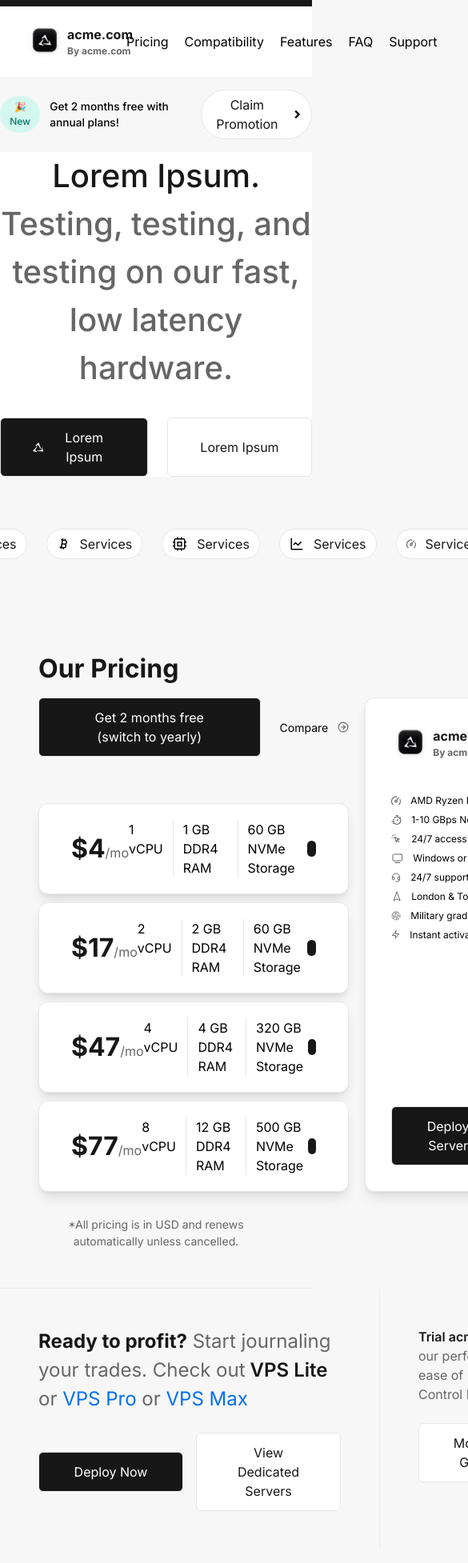
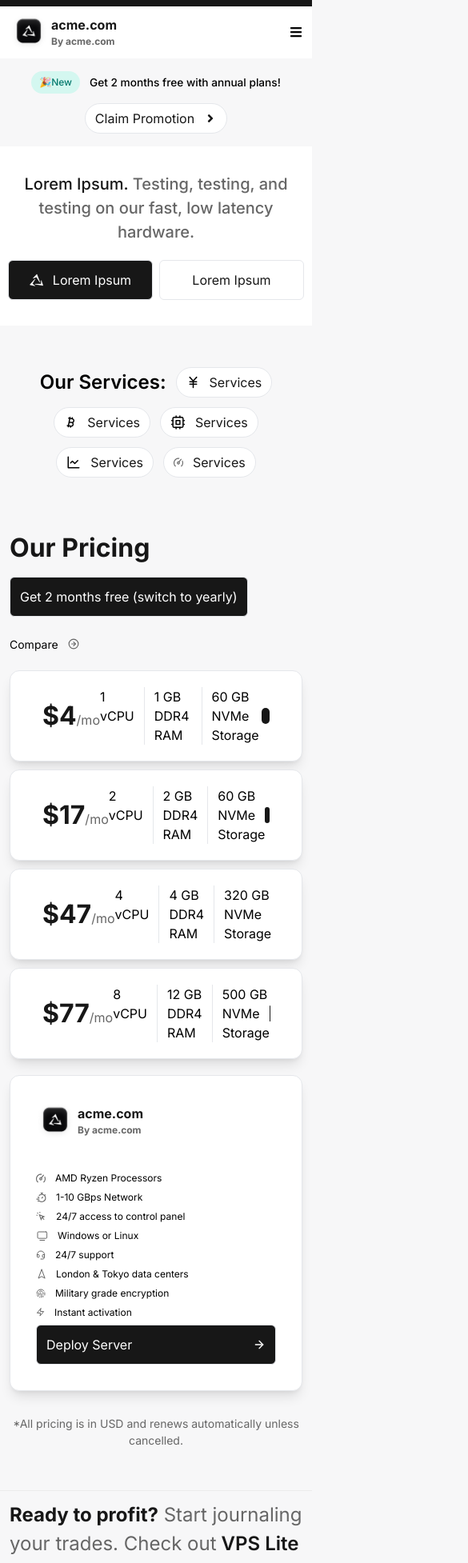
Before and after one commit to riajulpro/acme-rp, a Next.js app: page / in a window 390 px wide. Shown: the part 40-1994 px from the top of the page at 80% size, 585 px wide, since content can reach past the window. Built offline with nearby package versions, Linux system fonts and the light colour scheme.

Commit message:
Adding responsiveness

```diff
--- a/src/components/shared/ActionButton.jsx
+++ b/src/components/shared/ActionButton.jsx
@@ -3,7 +3,7 @@ import React from "react";
 const ActionButton = ({ children, className, variant }) => {
   return (
     <button
-      className={`${className} min-w-[181px] max-w-[386px] min-h-[40px] rounded-[6px] px-10 py-3 border ${
+      className={`${className} min-w-[181px] max-w-[386px] min-h-[40px] rounded-[6px] px-3 lg:px-10 py-3 border ${
         variant === "primary"
           ? "bg-primaryColor text-white"
           : "bg-white text-primaryColor"
--- a/src/components/ui/Banner.jsx
+++ b/src/components/ui/Banner.jsx
@@ -4,14 +4,14 @@ import ActionButton from "../shared/ActionButton";
 const Banner = () => {
   return (
     <section className="lg:min-h-[450px] bg-banner-bg object-cover bg-white flex items-center justify-center">
-      <div>
-        <h1 className="text-primaryColor text-center text-[40px] font-medium max-w-4xl">
+      <div className="mt-8 lg:mt-0">
+        <h1 className="text-primaryColor text-center text-[20px] md:text-[30px] lg:text-[40px] font-medium max-w-4xl">
           Lorem Ipsum.{" "}
           <span className="text-bannerText">
             Testing, testing, and testing on our fast, low latency hardware.
           </span>
         </h1>
-        <div className="flex justify-center gap-6 mt-[32px]">
+        <div className="flex justify-center gap-2 lg:gap-6 mt-5 mb-8 lg:mb-0 lg:mt-[32px]">
           <ActionButton
             className="flex items-center gap-3 justify-center"
             variant="primary"
--- a/src/components/ui/Header.jsx
+++ b/src/components/ui/Header.jsx
@@ -1,6 +1,5 @@
-import { LogoSymbol } from "@/utils/icons/primary-icons";
-import AcmeLogo from "../shared/AcmeLogo";
 import { IoMdArrowDropright } from "react-icons/io";
+import Navbar from "./Navbar";
 
 const Header = () => {
   return (
@@ -11,25 +10,7 @@ const Header = () => {
           Read more <IoMdArrowDropright />
         </div>
       </div>
-      <div className="flex justify-between items-center py-[12px] px-[32px] gap-10 bg-white">
-        <AcmeLogo />
-        <ul className="flex items-center gap-5 mr-auto">
-          <li>Pricing</li>
-          <li>Compatibility</li>
-          <li>Features</li>
-          <li>FAQ</li>
-          <li>Support</li>
-        </ul>
-        <div className="flex items-center gap-3">
-          <button>Login</button>
-          <div className="border rounded-[6px] flex items-center gap-3 px-[10px] py-[5px]">
-            <button>Start Now</button>
-            <button className="bg-primaryColor text-white rounded-[6px] py-[5px] px-[10px] flex items-center justify-center gap-3 text-[14px]">
-              <LogoSymbol /> Lorem Ipsum
-            </button>
-          </div>
-        </div>
-      </div>
+      <Navbar />
     </header>
   );
 };
--- a/src/components/ui/Navbar.jsx
+++ b/src/components/ui/Navbar.jsx
@@ -1,5 +1,81 @@
+"use client";
+
+import { LogoSymbol } from "@/utils/icons/primary-icons";
+import { FaBars } from "react-icons/fa";
+import AcmeLogo from "../shared/AcmeLogo";
+import { useState } from "react";
+import { RxCross2 } from "react-icons/rx";
+
 const Navbar = () => {
-  return <div>Navbar</div>;
+  const [bar, setBar] = useState(false);
+
+  const navItems = (
+    <>
+      <ul
+        className={`flex flex-col lg:flex-row lg:items-center gap-4 lg:gap-5 mr-auto`}
+      >
+        <li className="py-3 lg:py-0 border-b lg:border-none border-borderColor">
+          Pricing
+        </li>
+        <li className="py-3 lg:py-0 border-b lg:border-none border-borderColor">
+          Compatibility
+        </li>
+        <li className="py-3 lg:py-0 border-b lg:border-none border-borderColor">
+          Features
+        </li>
+        <li className="py-3 lg:py-0 border-b lg:border-none border-borderColor">
+          FAQ
+        </li>
+        <li className="py-3 lg:py-0 border-b lg:border-none border-borderColor">
+          Support
+        </li>
+      </ul>
+    </>
+  );
+
+  const navbarRight = (
+    <div className="mt-5 lg:mt-0 flex justify-center lg:justify-normal items-center gap-3">
+      <button>Login</button>
+      <div className="border rounded-[6px] flex items-center gap-3 px-[10px] py-[5px]">
+        <button>Start Now</button>
+        <button className="bg-primaryColor text-white rounded-[6px] py-[5px] px-[10px] flex items-center justify-center gap-3 text-[14px]">
+          <LogoSymbol /> Lorem Ipsum
+        </button>
+      </div>
+    </div>
+  );
+
+  return (
+    <div className="flex justify-between items-center py-2 lg:py-3 px-3 lg:px-[32px] gap-10 bg-white">
+      <AcmeLogo />
+      <div className="hidden lg:block">{navItems}</div>
+      <div className="hidden lg:block">{navbarRight}</div>
+
+      {/* for mobile and tablet */}
+      <button className="inline lg:hidden" onClick={() => setBar(!bar)}>
+        <FaBars />
+      </button>
+
+      {bar ? (
+        <div className="fixed bg-white top-0 h-full w-full right-0 z-50 p-5">
+          <div className="flex justify-between items-center font-semibold duration-300">
+            Navigation{" "}
+            <button
+              onClick={() => setBar(false)}
+              className="bg-gray-200 p-2 rounded-sm"
+            >
+              <RxCross2 />
+            </button>
+          </div>
+          <h1 className="font-semibold mt-5">Nav Items:</h1>
+          {navItems}
+          {navbarRight}
+        </div>
+      ) : (
+        ""
+      )}
+    </div>
+  );
 };
 
 export default Navbar;
--- a/src/components/ui/New.jsx
+++ b/src/components/ui/New.jsx
@@ -3,7 +3,7 @@ import { FaAngleRight } from "react-icons/fa";
 
 const New = () => {
   return (
-    <section className="flex justify-center items-center gap-3 py-4">
+    <section className="flex flex-wrap md:flex-row justify-center items-center gap-3 py-4">
       <button className="bg-secondaryColor text-[12px] font-medium py-[5px] px-[10px] rounded-full text-lightText">
         🎉New
       </button>
--- a/src/components/ui/Pricing.jsx
+++ b/src/components/ui/Pricing.jsx
@@ -16,13 +16,13 @@ import AcmeLogo from "../shared/AcmeLogo";
 
 const Pricing = () => {
   return (
-    <section className="p-12">
+    <section className="my-10 lg:my-0 p-3 lg:p-12">
       <h1 className="text-[32px] font-bold text-primaryColor mb-3">
         Our Pricing
       </h1>
-      <div className="flex gap-5">
+      <div className="flex flex-col lg:flex-row gap-5">
         <div className="flex-1 flex flex-col gap-[10px]">
-          <div className="flex items-center gap-6 mb-12">
+          <div className="flex flex-wrap items-center gap-6 mb-3 lg:mb-12">
             <ActionButton variant="primary">
               Get 2 months free (switch to yearly)
             </ActionButton>
--- a/src/components/ui/ReadyToProfit.jsx
+++ b/src/components/ui/ReadyToProfit.jsx
@@ -2,8 +2,8 @@ import ActionButton from "../shared/ActionButton";
 
 const ReadyToProfit = () => {
   return (
-    <section className="flex border-t border-borderColor">
-      <div className="flex-1 p-12">
+    <section className="my-10 lg:my-0 flex flex-col lg:flex-row border-t border-borderColor">
+      <div className="flex-1 p-3 lg:p-12">
         <h1 className="text-[24px] max-w-2xl text-bannerText">
           <span className="font-bold text-primaryColor">Ready to profit?</span>{" "}
           Start journaling your trades. Check out
@@ -13,13 +13,13 @@ const ReadyToProfit = () => {
           </span> or <span className="text-cardBlue">VPS Pro</span> or{" "}
           <span className="text-cardBlue">VPS Max</span>
         </h1>
-        <div className="flex items-center gap-4 mt-6">
+        <div className="flex items-center gap-1 lg:gap-4 mt-6">
           <ActionButton variant="primary">Deploy Now</ActionButton>
           <ActionButton>View Dedicated Servers</ActionButton>
         </div>
       </div>
-      <div className="max-w-[358px] p-12 border-l border-borderColor">
-        <h1 className="text-bannerText mb-6">
+      <div className="max-w-[358px] p-3 lg:p-12 border-t lg:border-l border-borderColor">
+        <h1 className="text-bannerText mb-2 lg:mb-6">
           <span className="text-primaryColor font-semibold">Trial acme</span> to
           see how our performance and ease of use through our Control Panel.
         </h1>
--- a/src/components/ui/Services.jsx
+++ b/src/components/ui/Services.jsx
@@ -9,7 +9,7 @@ import Button from "../shared/Button";
 
 const Services = () => {
   return (
-    <section className="flex p-12 justify-center items-center gap-6">
+    <section className="my-10 lg:my-0 flex flex-wrap lg:flex-nowrap p-3 lg:p-12 justify-center items-center gap-3 lg:gap-6">
       <h1 className="text-[24px] font-semibold">Our Services:</h1>
       <Button className="flex items-center justify-center gap-3">
         <First /> Services
```
